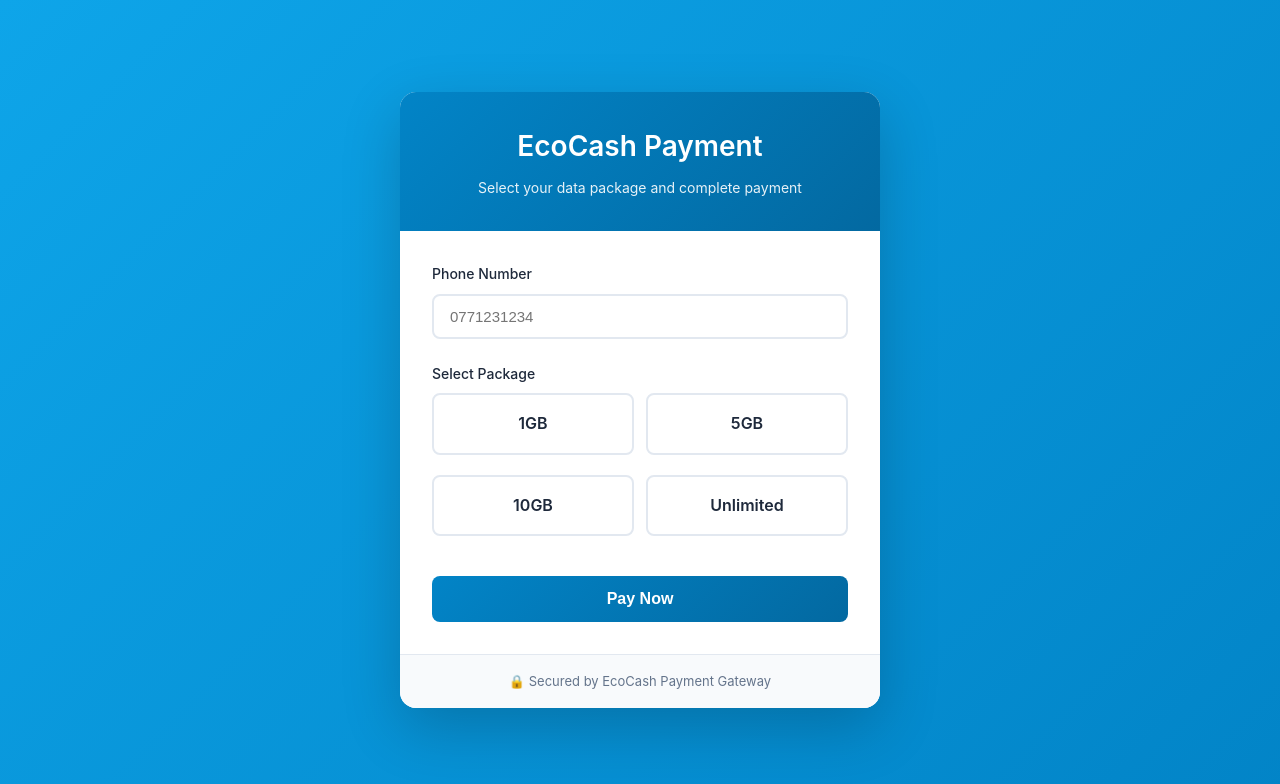
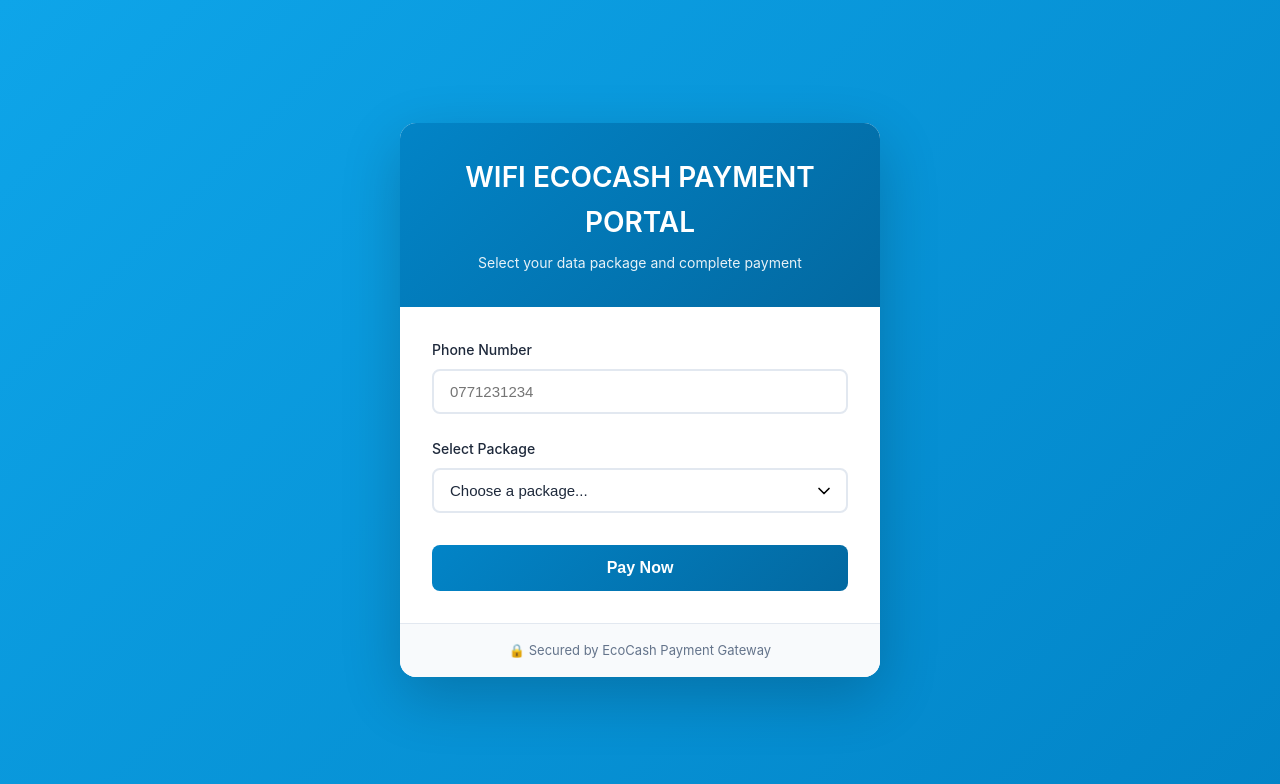
Before and after one commit to Manhenga-ctrl/ecocash-wisp-paymentt, a Django app: page / in a window 1280 px wide. Shown: the top 784 px of the page. Run offline with Django 5.2, Linux system fonts and the light colour scheme.

Commit message:
main commit

```diff
--- a/payments/templates/payment.html
+++ b/payments/templates/payment.html
@@ -3,7 +3,7 @@
 <head>
     <meta charset="UTF-8">
     <meta name="viewport" content="width=device-width, initial-scale=1.0">
-    <title>EcoCash Payment</title>
+    <title>WIFI PAYMENT PORTAL</title>
     <style>
         * {
             margin: 0;
@@ -94,49 +94,6 @@
             background-position: right 12px center;
             background-size: 20px;
             padding-right: 40px;
-        }
-
-        .package-grid {
-            display: grid;
-            grid-template-columns: repeat(2, 1fr);
-            gap: 12px;
-            margin-top: 8px;
-        }
-
-        .package-option {
-            position: relative;
-        }
-
-        .package-option input[type="radio"] {
-            position: absolute;
-            opacity: 0;
-            cursor: pointer;
-        }
-
-        .package-label {
-            display: block;
-            padding: 16px;
-            border: 2px solid #e2e8f0;
-            border-radius: 8px;
-            text-align: center;
-            cursor: pointer;
-            transition: all 0.3s ease;
-            background: white;
-        }
-
-        .package-option input[type="radio"]:checked + .package-label {
-            border-color: #0284c7;
-            background: #f0f9ff;
-        }
-
-        .package-label:hover {
-            border-color: #0284c7;
-        }
-
-        .package-name {
-            font-weight: 600;
-            color: #1e293b;
-            font-size: 16px;
         }
 
         .submit-btn {
@@ -266,19 +223,6 @@
                 font-size: 16px;
             }
 
-            .package-grid {
-                grid-template-columns: 1fr;
-                gap: 10px;
-            }
-
-            .package-label {
-                padding: 14px;
-            }
-
-            .package-name {
-                font-size: 15px;
-            }
-
             .submit-btn {
                 padding: 12px;
                 font-size: 15px;
@@ -316,25 +260,13 @@
             .form-group {
                 margin-bottom: 16px;
             }
-
-            .package-grid {
-                gap: 8px;
-            }
-
-            .package-label {
-                padding: 12px 8px;
-            }
-
-            .package-name {
-                font-size: 14px;
-            }
         }
     </style>
 </head>
 <body>
     <div class="container">
         <div class="header">
-            <h1>EcoCash Payment</h1>
+            <h1>WIFI ECOCASH PAYMENT PORTAL</h1>
             <p>Select your data package and complete payment</p>
         </div>
 
@@ -353,36 +285,15 @@
                 </div>
 
                 <div class="form-group">
-                    <label>Select Package</label>
-                    <div class="package-grid">
-                        <div class="package-option">
-                            <input type="radio" name="package" id="pkg1gb" value="1GB" required>
-                            <label for="pkg1gb" class="package-label">
-                                <div class="package-name">1GB</div>
-                            </label>
-                        </div>
-                        <div class="package-option">
-                            <input type="radio" name="package" id="pkg5gb" value="5GB">
-                            <label for="pkg5gb" class="package-label">
-                                <div class="package-name">5GB</div>
-                            </label>
-                        </div>
-                        <div class="package-option">
-                            <input type="radio" name="package" id="pkg10gb" value="10GB">
-                            <label for="pkg10gb" class="package-label">
-                                <div class="package-name">10GB</div>
-                            </label>
-                        </div>
-                        <div class="package-option">
-                            <input type="radio" name="package" id="pkgunlimited" value="unlimited">
-                            <label for="pkgunlimited" class="package-label">
-                                <div class="package-name">Unlimited</div>
-                            </label>
-                        </div>
-                    </div>
+                    <label for="package">Select Package</label>
+                    <select id="package" name="package" required>
+                        <option value="" disabled selected>Choose a package...</option>
+                        <option value="1GB">1GB</option>
+                        <option value="5GB">5GB</option>
+                        <option value="10GB">10GB</option>
+                        <option value="unlimited">Unlimited</option>
+                    </select>
                 </div>
-
-
 
                 <button type="submit" class="submit-btn" id="submitBtn">
                     Pay Now
@@ -407,8 +318,7 @@
 
             // Get form values
             const phone = document.getElementById("phone").value;
-            const packageSelected = document.querySelector('input[name="package"]:checked').value;
-
+            const packageSelected = document.getElementById("package").value;
 
             // Disable button and show loading
             submitBtn.disabled = true;
@@ -426,7 +336,6 @@
                 body: JSON.stringify({
                     customerMsisdn: phone,
                     package: packageSelected,
-
                 })
             })
             .then(res => res.json())
@@ -448,7 +357,7 @@
                         } else {
                             resultDiv.textContent = "✓ Payment request sent. Your voucher will be delivered shortly.";
                         }
-                    }, 35000);
+                    }, 2500);
 
                 } else {
                     resultDiv.className = "result error";
--- a/payments/views.py
+++ b/payments/views.py
@@ -13,9 +13,10 @@
 API_KEY = "MWocwVxw_vyA5tM8TiRpZGfkw3OzTkc2"
 
 payment_processor = EcoCashPayment()
+Database="db.sqlite3"
 
 
-def get_voucher_by_package(package, db_path="db.sqlite3"):
+def get_voucher_by_package(package, db_path=Database):
     conn = sqlite3.connect(db_path)
     cursor = conn.cursor()
 
@@ -103,7 +104,7 @@
 
 # Retrieve voucher based on package
 
-    time.sleep(30)
+    time.sleep(20)
     conn = sqlite3.connect("db.sqlite3")
     cursor = conn.cursor()
 
```
Also changed, not shown: db.sqlite3.
